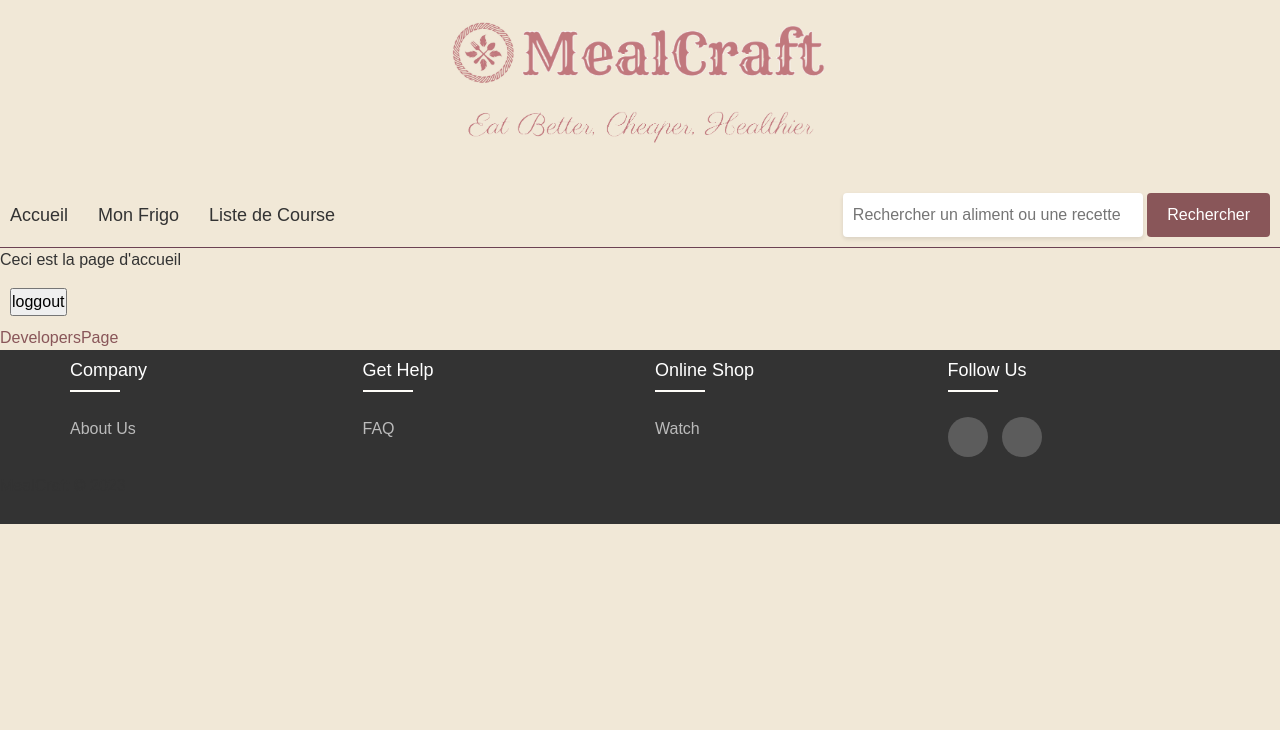
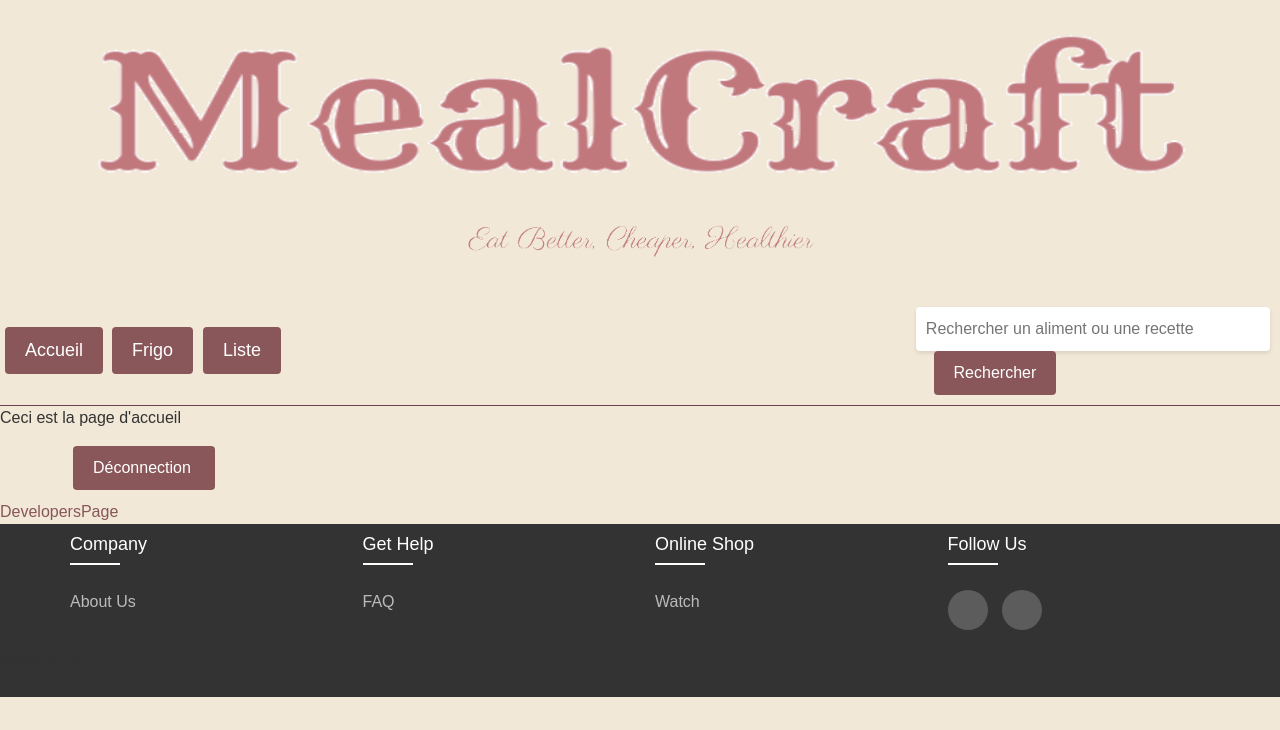
Before and after one commit to Meal-Craft/Meal-Craft.github.io, a Django app: page / in a window 1280 px wide. Shown: the top 730 px of the page. Run offline with Django 4.2, Linux system fonts and the light colour scheme; the visitor is signed in with stand-in values (Sample User, id 1); some libraries are stand-ins or nearby versions.

Commit message:
style bouton, mobile priority

```diff
--- a/src/MealCraft/static/css/common.css
+++ b/src/MealCraft/static/css/common.css
@@ -14,10 +14,11 @@ body {
 
 img.logo {
     width: 5%;
+    display: none;
 }
 
 img.nom {
-    width: 25%;
+    width: 90%;
 }
 
 #slogan {
@@ -53,6 +54,7 @@ nav ul {
 
 nav ul li {
     margin-right: 10px;
+    justify-content: space-between;
 }
 
 nav ul li a {
@@ -68,6 +70,9 @@ nav ul li a:hover {
     color: #ffffff
 }
 
+#navbar {
+    justify-content: space-between;
+}
 
 /* Styles pour le formulaire de recherche */
 
@@ -77,7 +82,7 @@ form {
 
 input[type="text"],
 input[type="password"] {
-    width: 300px;
+    width: 100%;
     padding: 10px;
     border: none;
     border-radius: 4px;
@@ -242,12 +247,24 @@ ul.affichageResultat {
     white-space: nowrap;
 }
 
+.bouton {
+    background-color: #895659;
+    color: #FFFFFF;
+    padding: 10px 20px;
+    border: none;
+    border-radius: 4px;
+    cursor: pointer;
+    transition: background-color 0.3s ease;
+    margin-left: 5%;
+}
+
 ul.affichageResultat .card {
-    width: calc(30% - 5);
+    width: calc(35% - 2%);
     /* Répartit les cartes en 3 colonnes avec un espace de 10px entre elles */
     display: flex;
     flex-direction: column;
     height: 200px;
+    justify-content: space-between;
 }
 
 ul.affichageResultat .card img {
--- a/src/MealCraft/static/js/liste.js
+++ b/src/MealCraft/static/js/liste.js
@@ -51,10 +51,7 @@ function search() {
             foodImage.src = food.image;
             listItem.appendChild(foodImage);
 
-            var foodName = document.createElement("span");
-            foodName.classList.add('text');
-            foodName.textContent = food.name;
-            listItem.appendChild(foodName);
+
 
 
 
--- a/src/MealCraft/templates/_base.html
+++ b/src/MealCraft/templates/_base.html
@@ -28,11 +28,11 @@
         <img id="slogan" src="../static/img/slogan.png" />
     </header>
     <nav>
-        <ul>
-            <li><a href="/#">Accueil</a></li>
+        <ul id="navbar">
+            <li><button class="bouton" href="/#">Accueil</button></li>
             {% if request.user.is_authenticated %}
-                <li><a href="">Mon Frigo</a></li>
-                <li><a href="/liste">Liste de Course</a></li>
+                <li><button class="bouton" href="">Frigo</button></li>
+                <li><button class="bouton" href="/liste">Liste</button></li>
             {% else %}
                 <ul>
                     <li><a href="/login">SignIn</a></li>
@@ -46,7 +46,7 @@
         <form onsubmit="return false;">
             <!-- Formulaire de recherche -->
             <input type="text" id="searchInput" placeholder="Rechercher un aliment ou une recette">
-            <button onclick="search()" type="submit">Rechercher</button>
+            <button class="bouton" onclick="search()" type="submit">Rechercher</button>
         </form>
     </nav>
     {% block content %} {% endblock content %}
--- a/src/MealCraft/templates/index.html
+++ b/src/MealCraft/templates/index.html
@@ -13,7 +13,7 @@
     {% if request.user.is_authenticated %}
         <form method="post"  role="form">
             {% csrf_token %}
-            <input type="submit" value="loggout" />
+            <input class="bouton " type="submit" value="Déconnection " />
         </form>
 
         <a href="/dev">DevelopersPage</a> <br>
```
